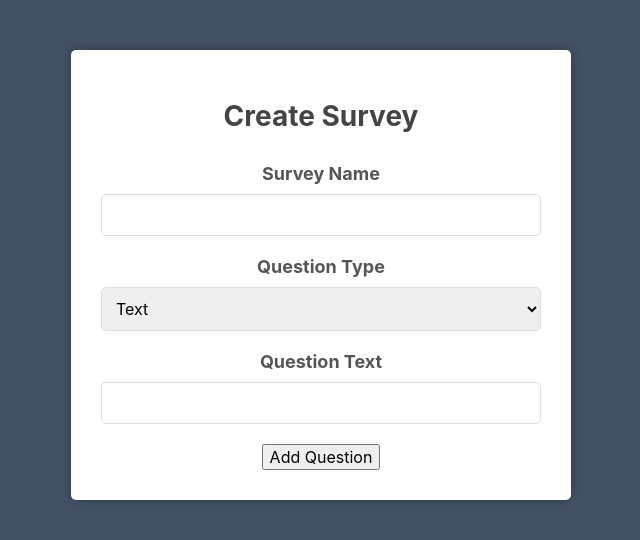
After one commit to KyleDuBray/survey-system, a PHP site: page /private/creationForm.php in a window 1280 px wide. The commit adds this page. Shown: the top 540 px of the page, without its empty margins (319-959 px from the left). Run offline with PHP 8.4, Linux system fonts and the light colour scheme.

Commit message:
Created the basic survey creation form frontend

```diff
--- a/css/style.css
+++ b/css/style.css
@@ -57,6 +57,62 @@ body {
 .login form input[type="submit"]:hover {
 	background-color: #2868c7;
   	transition: background-color 0.2s;
+}
+
+/* Style for creationForm.php */
+.create-survey-form {
+    width: 500px;
+    margin: 50px auto;
+    padding: 30px;
+    background-color: #fff;
+    box-shadow: 0 0 10px 0 rgba(0, 0, 0, 0.3);
+    border-radius: 5px;
+    text-align: center;
+}
+
+.create-survey-form h1 {
+    margin-bottom: 30px;
+    font-size: 28px;
+    color: #444;
+}
+
+.create-survey-form label {
+    display: inline-block;
+    margin-bottom: 10px;
+    font-size: 18px;
+    font-weight: bold;
+    color: #555;
+    text-align: left;
+}
+
+.create-survey-form input[type="text"], .create-survey-form input[type="email"], .create-survey-form select, .create-survey-form textarea {
+    display: block;
+    width: 100%;
+    padding: 10px;
+    margin-bottom: 20px;
+    font-size: 16px;
+    border: 1px solid #ddd;
+    border-radius: 5px;
+    box-sizing: border-box;
+}
+
+.create-survey-form input[type="submit"] {
+    display: inline-block;
+    padding: 10px 30px;
+    margin-top: 20px;
+    font-size: 18px;
+    font-weight: bold;
+    color: #fff;
+    background-color: #3274d6;
+    border: none;
+    border-radius: 5px;
+    cursor: pointer;
+    transition: background-color 0.2s;
+}
+
+.create-survey-form input[type="submit"]:hover {
+    background-color: #2868c7;
+    transition: background-color 0.2s;
 }
 
 .navtop {
--- /dev/null
+++ b/private/creationForm.php
@@ -0,0 +1,128 @@
+<!DOCTYPE html>
+<html>
+<head>
+	<title>Create Survey</title>
+	<script src="https://ajax.googleapis.com/ajax/libs/jquery/3.6.0/jquery.min.js"></script>
+	<link href="../css/style.css" rel="stylesheet" type="text/css" />
+    <link rel="stylesheet" href="https://use.fontawesome.com/releases/v5.7.1/css/all.css" />
+</head>
+<body>
+    <div class="create-survey-form">
+	<div class="container">
+		<h1>Create Survey</h1>
+		<form id="create-survey-form" method="post">
+			<div class="form-group">
+				<label for="survey-name">Survey Name</label>
+				<input type="text" id="survey-name" name="survey_name">
+			</div>
+			<div class="form-group">
+				<label for="question-type">Question Type</label>
+				<select id="question-type" name="question_type">
+					<option value="text">Text</option>
+					<option value="multiple_choice">Multiple Choice</option>
+				</select>
+			</div>
+			<div class="form-group">
+				<label for="question-text">Question Text</label>
+				<input type="text" id="question-text" name="question_text">
+			</div>
+			<div class="form-group" id="options-group" style="display: none;">
+				<label for="question-options">Question Options</label>
+				<button type="button" id="add-option" class="btn">Add Option</button>
+				<button type="button" id="remove-option" class="btn btn-danger" style="display: none;">Remove Option</button>
+				<div id="options-container"></div>
+			</div>
+			<button type="button" id="add-question" class="btn">Add Question</button>
+			<button type="submit" id="submit-survey" class="btn" style="display: none;">Submit Survey</button>
+		</form>
+	</div>
+    </div>
+	<script>
+		$(document).ready(function() {
+        var questionCount = 1;
+        var questionType;
+
+        $('#question-type').on('change', function() {
+          questionType = $(this).val();
+          if (questionType == 'multiple_choice') {
+            $('#options-group').show();
+          } else {
+            questionType = 'text';
+            $('#options-group').hide();
+          }
+        });
+
+        $('#add-option').on('click', function() {
+          var optionCount = $('#options-container').children().length + 1;
+          var optionHtml = '<div class="form-group option-group">';
+          optionHtml += '<label for="option-' + optionCount + '">Option ' + String.fromCharCode(optionCount + 64) + '</label>';
+          optionHtml += '<input type="text" id="option-' + optionCount + '" name="question_options[]">';
+          optionHtml += '</div>';
+          $('#options-container').append(optionHtml);
+          if ($('#options-container').children().length > 1) {
+            $('#remove-option').show();
+          }
+        });
+
+        $('#remove-option').on('click', function() {
+          $('#options-container').children().last().remove();
+          if ($('#options-container').children().length == 1) {
+            $('#remove-option').hide();
+          }
+        });
+
+        $('#add-question').on('click', function() {
+          var questionText = $('#question-text').val()
+          var questionHtml = '<div class="form-group question-group">';
+          questionHtml += '<h2>Question ' + questionCount + ": " + questionText +'</h2>';
+          questionHtml += '<input type="hidden" name="question_type_' + questionCount + '" value="' + questionType + '">';
+          questionHtml += '<input type="hidden" name="question_text_' + questionCount + '" value="' + questionText + '">';
+          var optionsHtml = '';
+          if ($('#question-type').val() == 'multiple_choice') {
+            var optionIndex = 1;
+            $('.option-group input').each(function() {
+              var optionLetter = String.fromCharCode(optionIndex + 64);
+              optionsHtml += '<input type="hidden" name="question_options_' + questionCount + '[]" value="' + $(this).val() + '">';
+              optionsHtml += '<div class="form-group">';
+              optionsHtml += '<input type="radio" id="correct-answer-' + questionCount + '-' + optionIndex + '" name="correct_answer_' + questionCount + '" value="' + optionLetter + '">';
+              optionsHtml += '<label for="correct-answer-' + questionCount + '-' + optionIndex + '">' + optionLetter + '.) ' + $(this).val() + '</label>';
+              optionsHtml += '</div>';
+              optionIndex++;
+            });
+          }
+          else if($('#question-type').val() == 'text'){
+             $('.option-group input').each(function() {
+                optionsHtml += '<input type="hidden" name="question_options_' + questionCount + '[]" value="' + $(this).val() + '">';
+            });
+            questionHtml += optionsHtml;
+            questionHtml += '<div class="form-group">';
+            questionHtml += '<label for="correct-answer-' + questionCount + '">Correct Answer:</label>';
+            questionHtml += '<input type="text" id="correct-answer-' + questionCount + '" name="correct_answer_' + questionCount + '">';
+            questionHtml += '</div>';
+            questionHtml += '</div>';
+             }
+          questionHtml += optionsHtml;
+          questionHtml += '</div>';
+          $('#create-survey-form').append(questionHtml);
+          $('#submit-survey').show();
+          questionCount++;
+          $('#question-text').val('');
+          $('#survey-name').prop('readonly', true);
+        });
+
+        $('#create-survey-form').on('submit', function(event) {
+          event.preventDefault();
+          var form_data = $(this).serialize();
+          // Send form data to server-side PHP script for processing and saving to database
+          alert('Form data: ' + form_data);
+          // Clear the form after submission
+          $('#create-survey-form')[0].reset();
+          $('#question-groups').empty();
+          $('#submit-survey').hide();
+          questionCount = 1;
+          location.reload();
+        });
+    });
+	</script>
+</body>
+</html>
```
